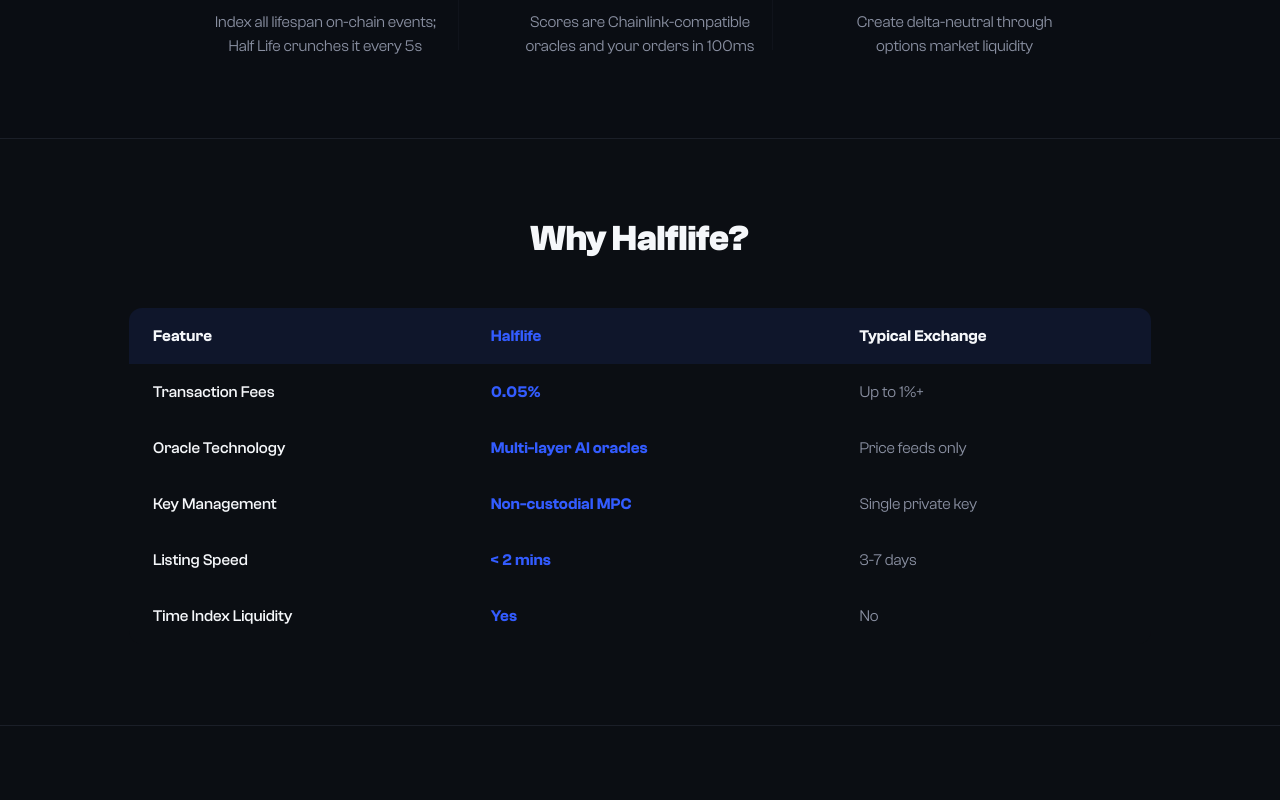
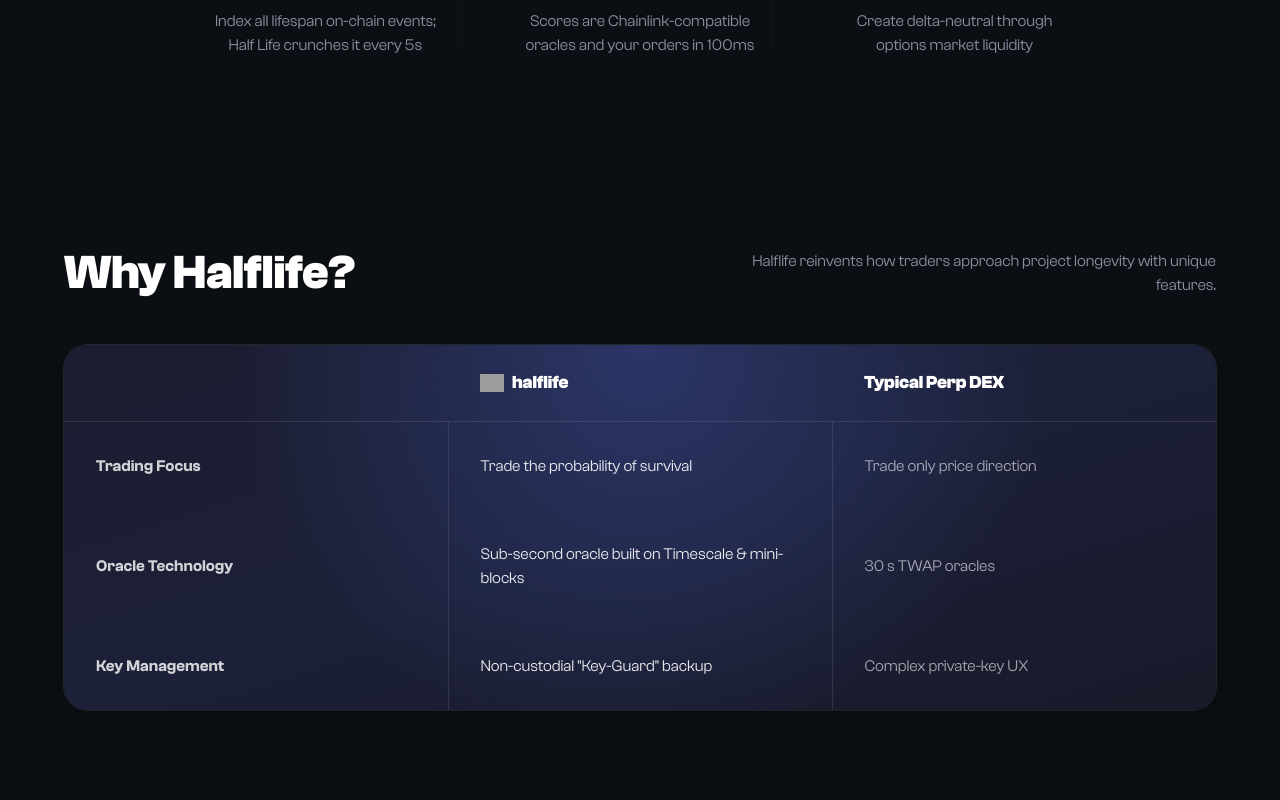
Before and after one commit to chukwukap/half-life-frontend, a Next.js app: page / in a window 1280 px wide. Shown: the part 3400-4200 px from the top of the page. Built offline with nearby package versions, Linux system fonts and the light colour scheme; grey boxes are pictures that could not be loaded.

Commit message:
feat(why-halflife): gradient card & logo header, cleaned linter warning

```diff
--- a/src/app/(marketing)/_components/how-it-works-section.tsx
+++ b/src/app/(marketing)/_components/how-it-works-section.tsx
@@ -22,10 +22,7 @@
 
 const HowItWorksSection = () => {
   return (
-    <section
-      className="py-20 px-6 border-t border-border bg-background/90"
-      id="how-it-works"
-    >
+    <section className="py-20 px-6 bg-background" id="how-it-works">
       <div className="max-w-4xl mx-auto text-center">
         <h2 className="text-3xl sm:text-4xl font-extrabold mb-12">
           How It Works
--- a/src/app/(marketing)/_components/why-halflife-section.tsx
+++ b/src/app/(marketing)/_components/why-halflife-section.tsx
@@ -1,43 +1,69 @@
+import Image from "next/image";
+
 const rows = [
-  ["Transaction Fees", "0.05%", "Up to 1%+"],
-  ["Oracle Technology", "Multi-layer AI oracles", "Price feeds only"],
-  ["Key Management", "Non-custodial MPC", "Single private key"],
-  ["Listing Speed", "< 2 mins", "3-7 days"],
-  ["Time Index Liquidity", "Yes", "No"],
+  [
+    "Trading Focus",
+    "Trade the probability of survival",
+    "Trade only price direction",
+  ],
+  [
+    "Oracle Technology",
+    "Sub-second oracle built on Timescale & mini-blocks",
+    "30 s TWAP oracles",
+  ],
+  [
+    "Key Management",
+    'Non-custodial "Key-Guard" backup',
+    "Complex private-key UX",
+  ],
 ];
 
 const WhyHalfLifeSection = () => {
   return (
-    <section
-      className="py-20 px-6 border-t border-border bg-background"
-      id="why-halflife"
-    >
-      <div className="max-w-5xl mx-auto text-center">
-        <h2 className="text-3xl sm:text-4xl font-extrabold mb-12">
-          Why Halflife?
-        </h2>
-        <div className="overflow-x-auto">
-          <table className="min-w-[600px] w-full text-left border border-border rounded-xl overflow-hidden">
-            <thead className="bg-primary/10">
-              <tr>
-                <th className="px-6 py-4 font-semibold">Feature</th>
-                <th className="px-6 py-4 font-semibold text-primary">
-                  Halflife
+    <section className="py-28 px-6 bg-background" id="why-halflife">
+      <div className="max-w-6xl mx-auto">
+        <div className="flex flex-col sm:flex-row sm:items-end sm:justify-between mb-12 gap-6">
+          <h2 className="text-4xl md:text-5xl font-extrabold text-white">
+            Why Halflife?
+          </h2>
+          <p className="text-muted-foreground max-w-lg sm:text-right">
+            Halflife reinvents how traders approach project longevity with
+            unique features.
+          </p>
+        </div>
+
+        {/* gradient card */}
+        <div className="relative rounded-3xl overflow-hidden shadow-lg ring-1 ring-white/10 bg-gradient-to-br from-[#1b1d30] via-[#1c2038] to-[#181a29]">
+          <div className="absolute inset-0 bg-[radial-gradient(circle_at_top,rgba(91,123,255,0.25),transparent_60%)]" />
+
+          <table className="w-full text-left relative z-10 divide-y divide-white/10">
+            <thead>
+              <tr className="text-lg">
+                <th className="py-6 px-8 font-medium text-muted-foreground">
+                  &nbsp;
                 </th>
-                <th className="px-6 py-4 font-semibold">Typical Exchange</th>
+                <th className="py-6 px-8 font-bold text-white flex items-center gap-2">
+                  <Image
+                    src="/assets/img/logo-mini.png"
+                    alt="Halflife"
+                    width={24}
+                    height={24}
+                  />
+                  halflife
+                </th>
+                <th className="py-6 px-8 font-bold text-white">
+                  Typical Perp DEX
+                </th>
               </tr>
             </thead>
             <tbody>
               {rows.map(([feature, half, typical]) => (
-                <tr
-                  key={feature}
-                  className="odd:bg-background even:bg-background/95"
-                >
-                  <td className="px-6 py-4 font-medium">{feature}</td>
-                  <td className="px-6 py-4 text-primary font-semibold">
-                    {half}
+                <tr key={feature} className="divide-x divide-white/10">
+                  <td className="py-8 px-8 font-semibold text-white/80 w-1/3">
+                    {feature}
                   </td>
-                  <td className="px-6 py-4 text-muted-foreground">{typical}</td>
+                  <td className="py-8 px-8 text-white/90 w-1/3">{half}</td>
+                  <td className="py-8 px-8 text-white/60 w-1/3">{typical}</td>
                 </tr>
               ))}
             </tbody>
```
